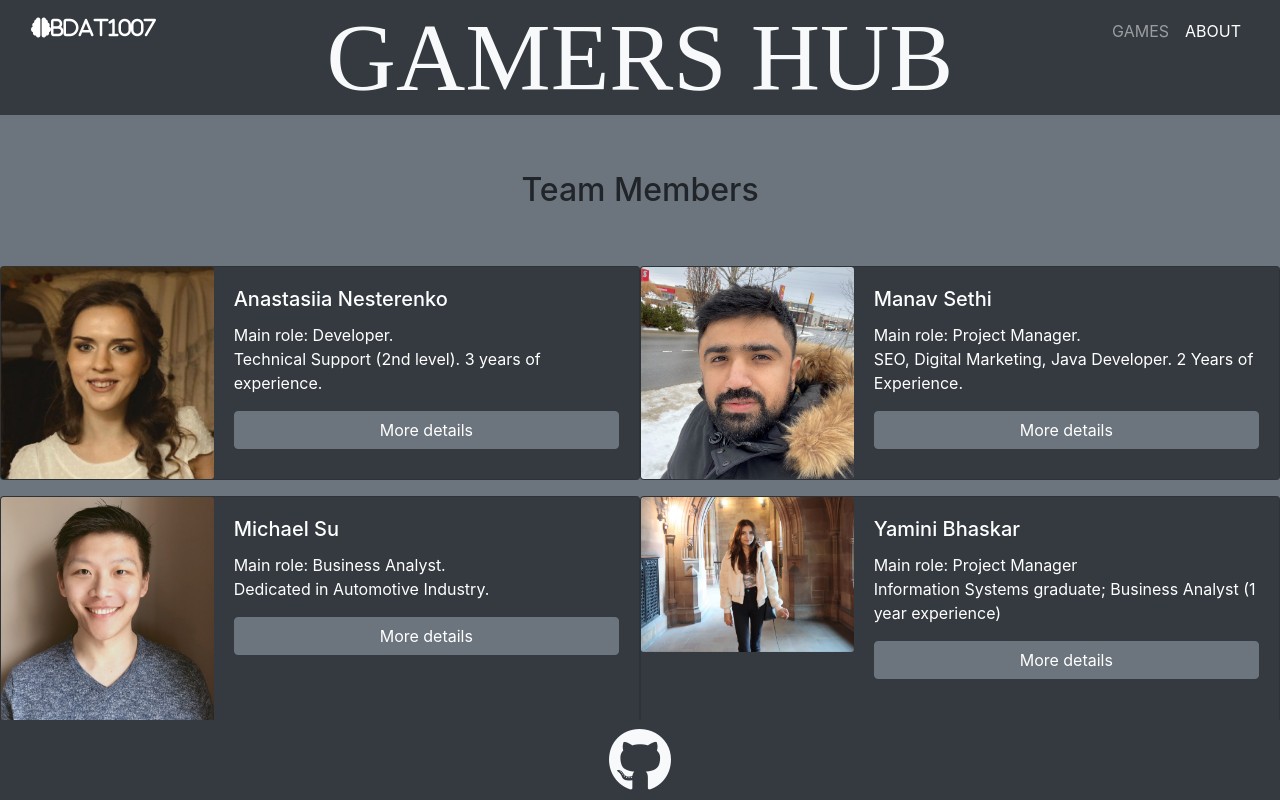
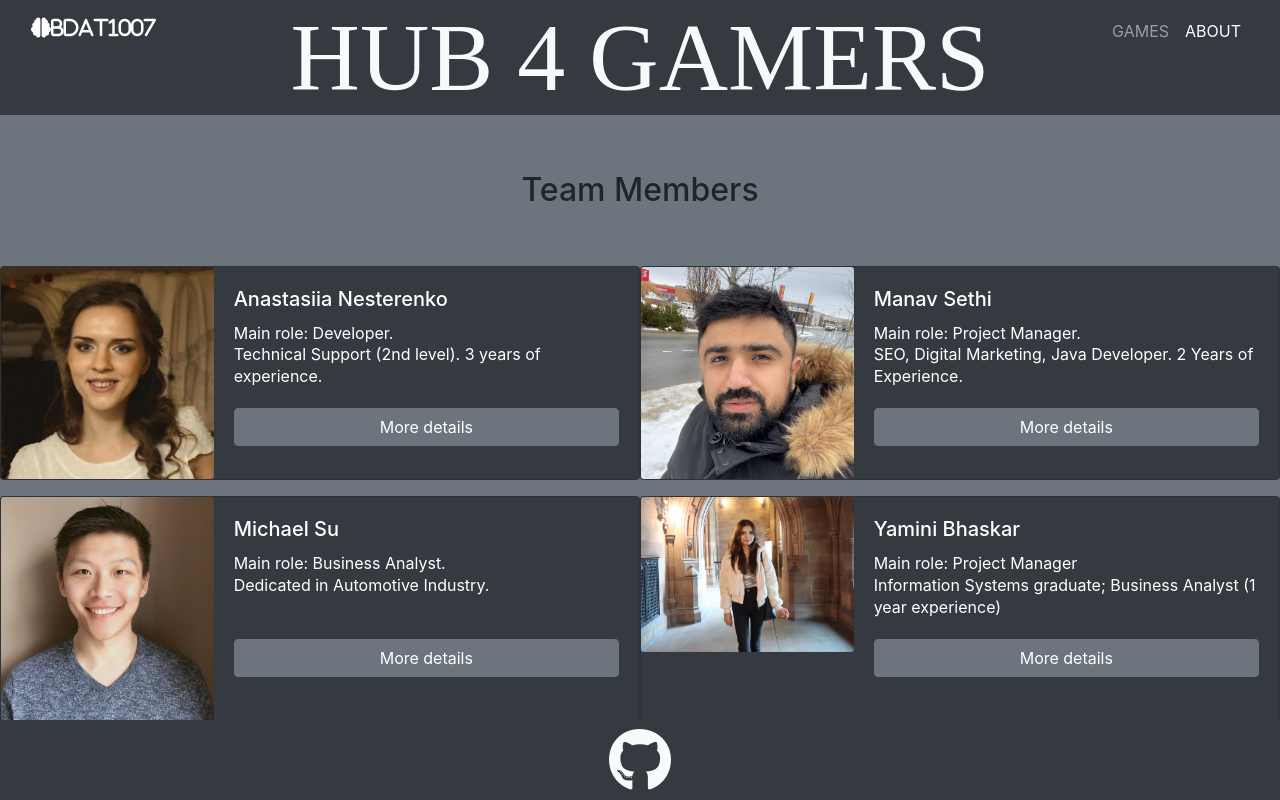
Before and after one commit to anastasia-nesterenko/BDAT1007-Social-Data-Mining-Techniques-Assignment1, a Flask app: page /about in a window 1280 px wide. Run offline with Flask 2, Linux system fonts and the light colour scheme; some libraries are stand-ins or nearby versions.

Commit message:
Style, about, index

```diff
--- a/static/style.css
+++ b/static/style.css
@@ -12,6 +12,14 @@ font-family: var(--font-family-sans-serif);
 .flower-font {
     font-family: 'Indie Flower';
     font-display: swap;
+}
+
+.card-text{
+    line-height: 2.5ex;
+    height: 8ex;
+    color: var(--silver);
+    word-wrap: break-word;
+    overflow: hidden;
 }
 
 .site-header .site-title{
--- a/templates/about.html
+++ b/templates/about.html
@@ -37,7 +37,7 @@
         </div>
     </nav>
     <h1 class="site-title text-light flower-font" style="text-align:center">
-        GAMERS HUB
+         HUB 4 GAMERS
     </h1>
 </header>
 
--- a/templates/index.html
+++ b/templates/index.html
@@ -37,7 +37,7 @@
         </div>
     </nav>
     <h1 class="site-title text-light flower-font" style="text-align:center">
-        GAMERS HUB
+         HUB 4 GAMERS
     </h1>
 </header>
 
```
Also changed, not shown: templates/games.html (+5 -15 lines).
